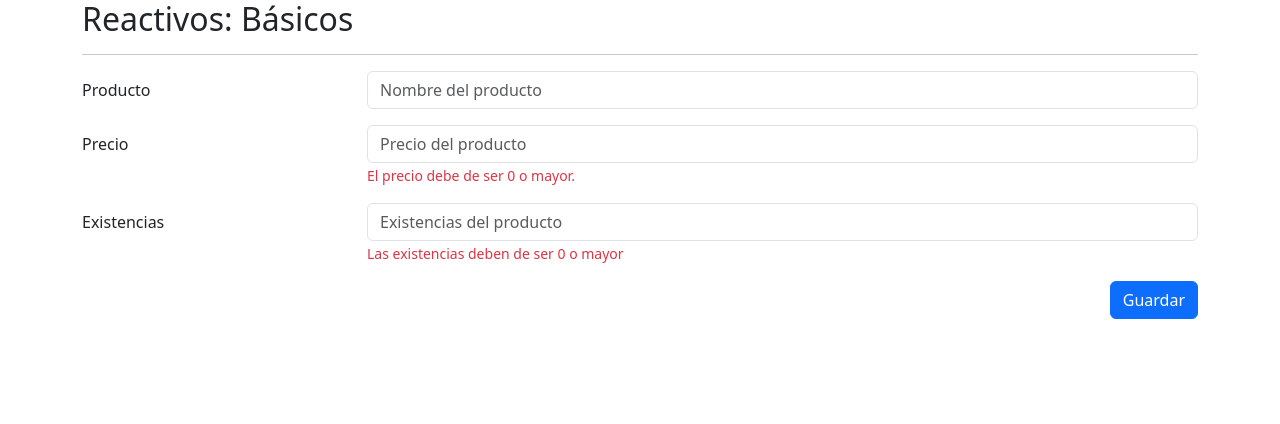
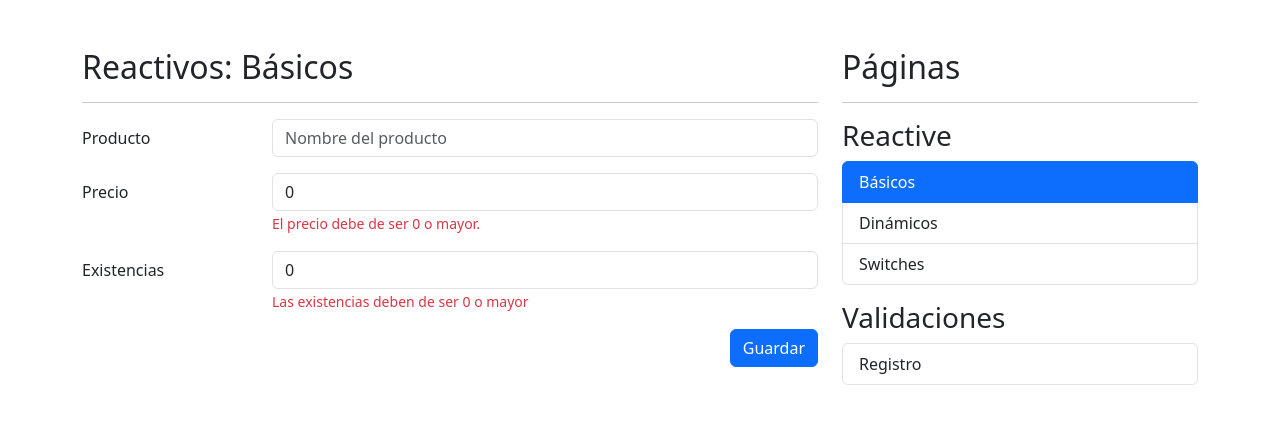
Before and after one commit to davidfernndez775/formApp, an Angular app: page /reactive/basic in a window 1280 px wide. Shown: the top 424 px of the page. Built offline with nearby package versions, Linux system fonts and the light colour scheme.

Commit message:
my first form build

```diff
--- a/src/app/app.component.html
+++ b/src/app/app.component.html
@@ -1 +1,8 @@
-<router-outlet></router-outlet>
+<div class="row mt-5">
+  <div class="col">
+    <router-outlet></router-outlet>
+  </div>
+  <div class="col-12 col-sm-4">
+    <shared-side-menu></shared-side-menu>
+  </div>
+</div>
--- a/src/app/reactive/pages/basic-page/basic-page.component.html
+++ b/src/app/reactive/pages/basic-page/basic-page.component.html
@@ -3,7 +3,7 @@
 
 <div class="row">
   <div class="col">
-    <form autocomplete="off">
+    <form [formGroup]="myForm" (ngSubmit)="onSave()" autocomplete="off">
       <!-- Campo de producto -->
       <div class="mb-3 row">
         <label class="col-sm-3 col-form-label">Producto</label>
--- a/src/app/reactive/pages/basic-page/basic-page.component.ts
+++ b/src/app/reactive/pages/basic-page/basic-page.component.ts
@@ -1,9 +1,24 @@
 import { Component } from '@angular/core';
+import { FormBuilder, FormGroup } from '@angular/forms';
 
 @Component({
   templateUrl: './basic-page.component.html',
-  styles: ``
+  styles: ``,
 })
 export class BasicPageComponent {
+  // definimos el formulario usando FormBuilder
+  public myForm: FormGroup = this.fb.group({
+    // cada propiedad se define con la sintaxis
+    // propiedad: ['valor inicial', [validadores síncronos], [validadores asíncronas]]
+    name: [''],
+    price: [0],
+    inStorage: [0],
+  });
 
+  // inyectamos el servicio FormBuilder
+  constructor(private fb: FormBuilder) {}
+
+  onSave(): void {
+    console.log(this.myForm.value);
+  }
 }
--- a/src/app/shared/components/side-menu/side-menu.component.html
+++ b/src/app/shared/components/side-menu/side-menu.component.html
@@ -1 +1,24 @@
-<p>side-menu works!</p>
+<h2>Páginas</h2>
+<hr />
+<h3 class="mt-3">Reactive</h3>
+<ul class="list-group">
+  <li
+    *ngFor="let item of reactiveMenu"
+    class="list-group-item"
+    [routerLink]="[item.route]"
+    routerLinkActive="active"
+  >
+    {{ item.title }}
+  </li>
+</ul>
+<h3 class="mt-3">Validaciones</h3>
+<ul class="list-group">
+  <li
+    *ngFor="let item of authMenu"
+    class="list-group-item"
+    [routerLink]="[item.route]"
+    routerLinkActive="active"
+  >
+    {{ item.title }}
+  </li>
+</ul>
--- a/src/app/shared/components/side-menu/side-menu.component.ts
+++ b/src/app/shared/components/side-menu/side-menu.component.ts
@@ -1,10 +1,20 @@
 import { Component } from '@angular/core';
 
+interface MenuItem {
+  title: string;
+  route: string;
+}
+
 @Component({
-  selector: 'app-side-menu',
+  selector: 'shared-side-menu',
   templateUrl: './side-menu.component.html',
-  styles: ``
+  styles: ``,
 })
 export class SideMenuComponent {
-
+  public reactiveMenu: MenuItem[] = [
+    { title: 'Básicos', route: './reactive/basic' },
+    { title: 'Dinámicos', route: './reactive/dynamic' },
+    { title: 'Switches', route: './reactive/switches' },
+  ];
+  public authMenu: MenuItem[] = [{ title: 'Registro', route: './auth' }];
 }
```
Also changed, not shown: src/app/reactive/reactive.module.ts (+4 -7 lines), src/app/shared/shared.module.ts (+5 -9 lines).
